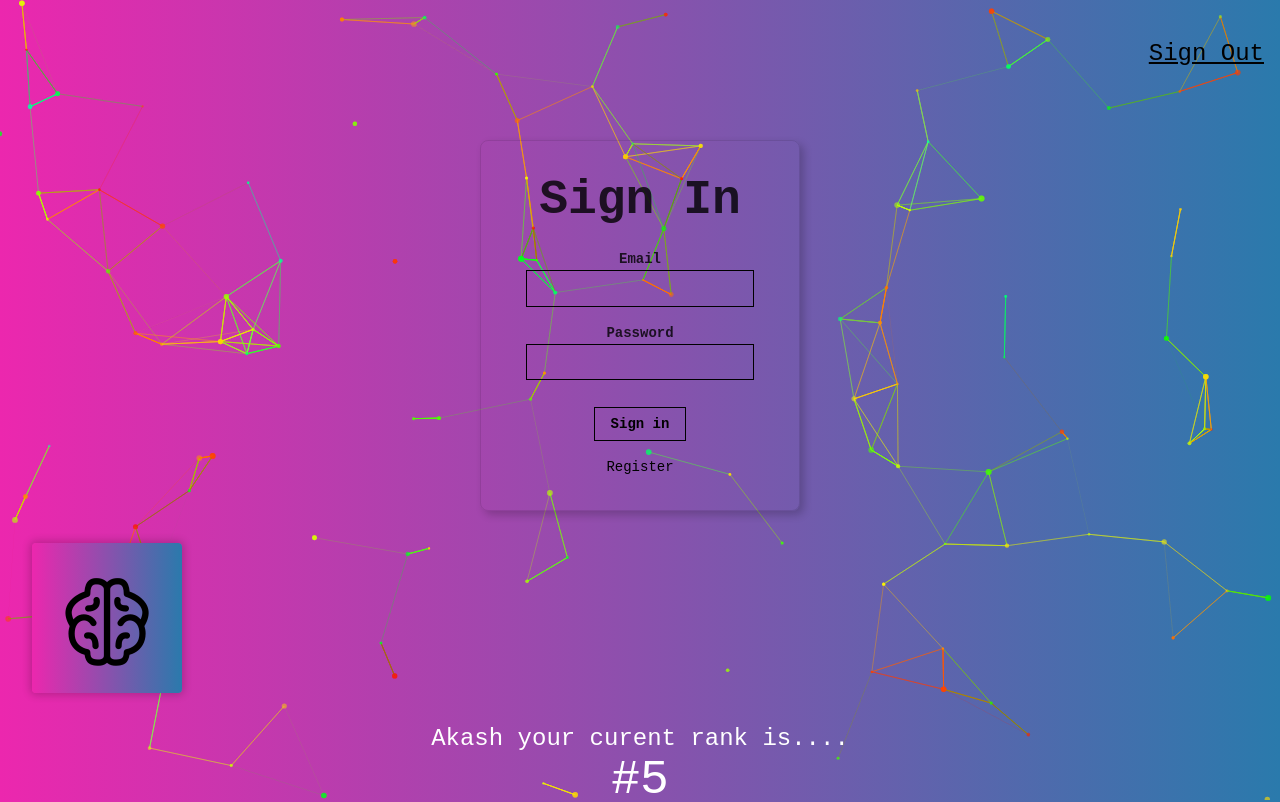
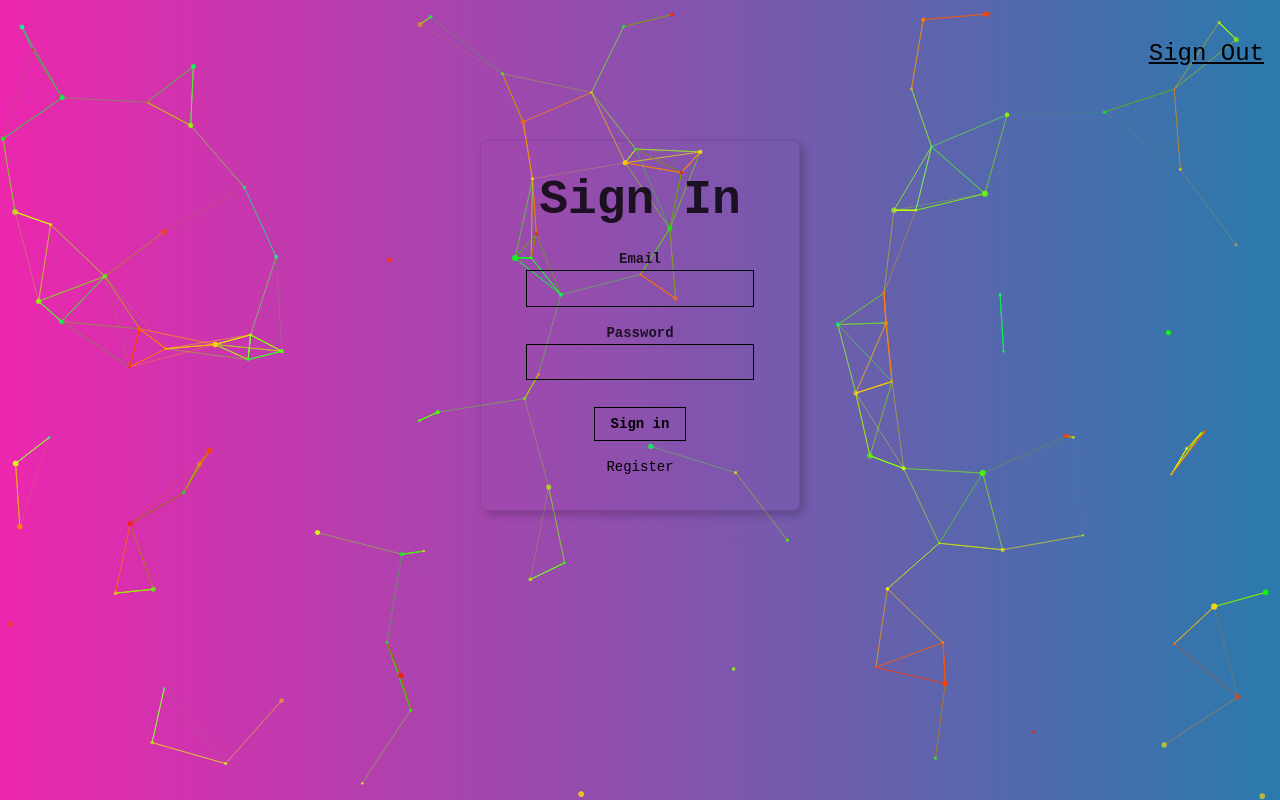
Before and after one commit to jaiswalakash170/facerecognitionbrain, a React (Create React App) app: page / in a window 1280 px wide. Shown: the top 802 px of the page. Built offline with nearby package versions, Linux system fonts and the light colour scheme; what clarifai would draw is missing.

Commit message:
Added routing for SignIn component rendering

```diff
--- a/src/App.js
+++ b/src/App.js
@@ -21,7 +21,8 @@ class App extends Component {
         this.state = {
             input: '',
             imageURL: '',
-            box: {}
+            box: {},
+            route: 'signin'
         }
     }
 
@@ -62,7 +63,9 @@ class App extends Component {
                     options={particleOptions}
                 />
                 <Navigation />
+                { this.state.route == 'signin' ?
                     <SignIn />
+                    :<div>
                         <Logo />
                         <Rank />
                         <ImageLinkForm
@@ -70,6 +73,8 @@ class App extends Component {
                             onButtonSubmit={this.onSubmit}/>
                         <FaceRecognition box={this.state.box} imageURL={this.state.imageURL}/>
                     </div>
+                }
+            </div>
         );
     }
 }
```
Lines whose indentation alone changed are shown as unchanged.
